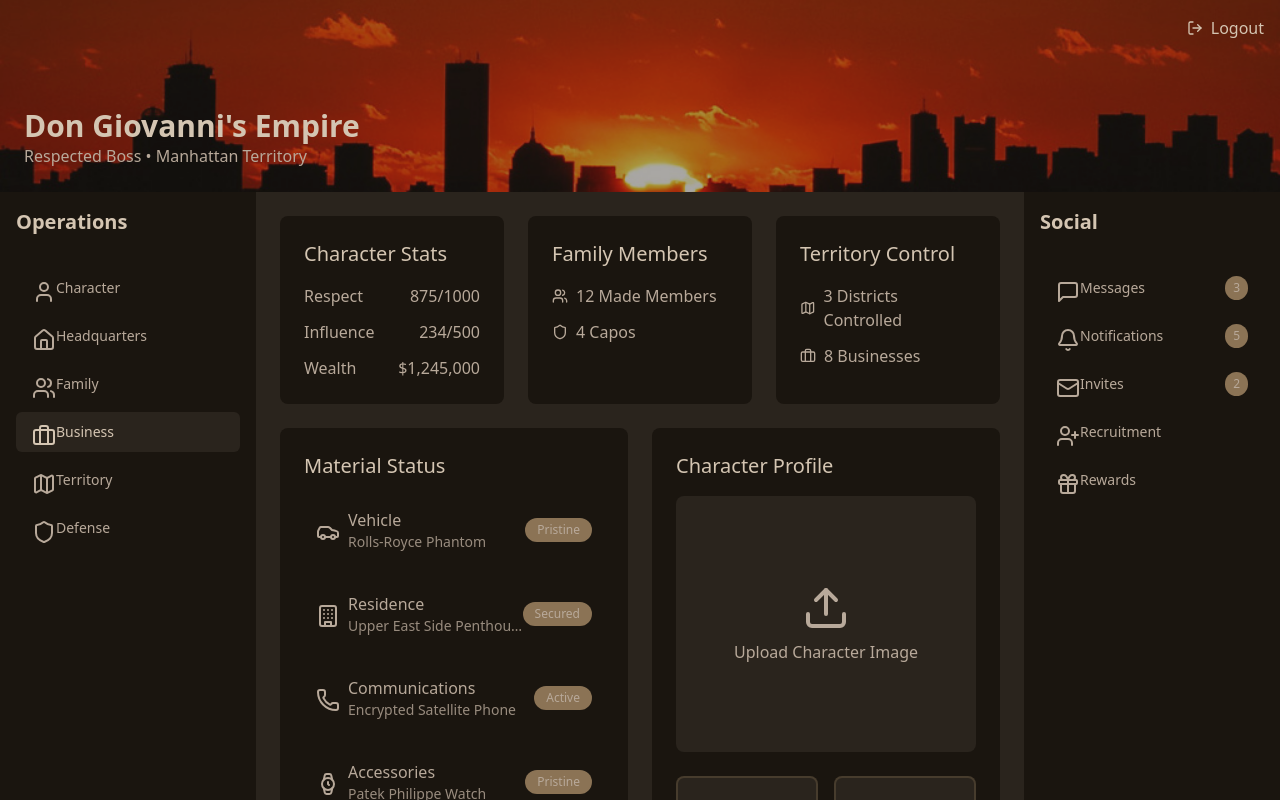
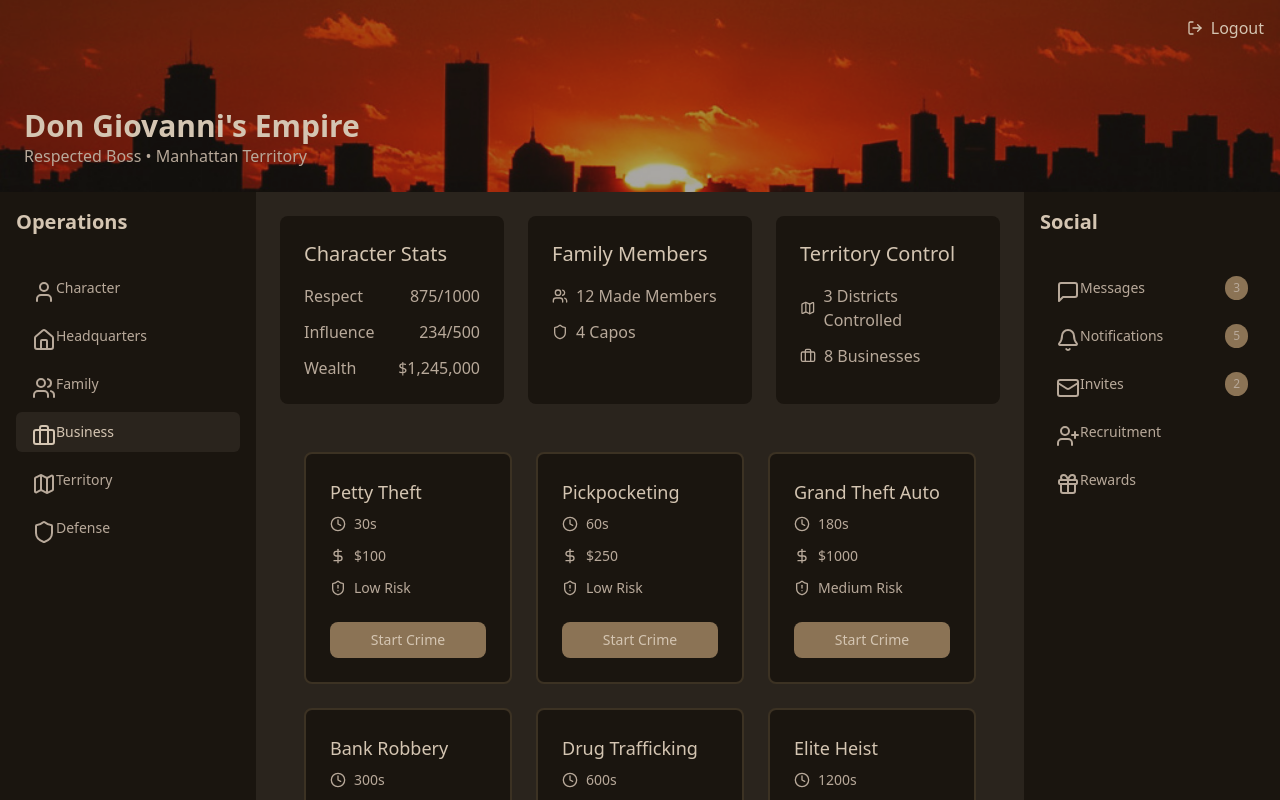
Before and after one commit to ittapopo/mafios, a Next.js app: page /dashboard in a window 1280 px wide. Both pictures are taken after a click on the button "Business". Shown: the top 800 px of the page. Built offline with nearby package versions, Linux system fonts and the light colour scheme.

Commit message:
business content

```diff
--- /dev/null
+++ b/app/dashboard/business-content/business-content.tsx
@@ -0,0 +1,20 @@
+import { CrimeItem } from "./crime-item/crime-item";
+
+export const BusinessContent = () => {
+    const crimeTiers = [
+        { name: "Petty Theft", duration: 30, reward: 100, risk: "Low" },
+        { name: "Pickpocketing", duration: 60, reward: 250, risk: "Low" },
+        { name: "Grand Theft Auto", duration: 180, reward: 1000, risk: "Medium" },
+        { name: "Bank Robbery", duration: 300, reward: 5000, risk: "High" },
+        { name: "Drug Trafficking", duration: 600, reward: 15000, risk: "Very High" },
+        { name: "Elite Heist", duration: 1200, reward: 50000, risk: "Extreme" }
+    ];
+
+    return (
+        <div className="grid grid-cols-1 md:grid-cols-2 lg:grid-cols-3 gap-6 p-6">
+            {crimeTiers.map((crime, index) => (
+                <CrimeItem key={index} crime={crime} />
+            ))}
+        </div>
+    );
+};
--- /dev/null
+++ b/app/dashboard/business-content/crime-item/crime-item.tsx
@@ -0,0 +1,44 @@
+import { Clock, DollarSign, ShieldAlert } from "lucide-react";
+import { useState } from "react";
+
+export const CrimeItem = ({ crime }: { crime: { name: string; duration: number; reward: number; risk: string } }) => {
+    const [isRunning, setIsRunning] = useState(false);
+    const [timeLeft, setTimeLeft] = useState(0);
+
+    const startCrime = () => {
+        setIsRunning(true);
+        setTimeLeft(crime.duration);
+        const timer = setInterval(() => {
+            setTimeLeft((prev) => {
+                if (prev <= 1) {
+                    clearInterval(timer);
+                    setIsRunning(false);
+                    return 0;
+                }
+                return prev - 1;
+            });
+        }, 1000);
+    };
+
+    return (
+        <div className="bg-[#1A150F] p-6 rounded-lg border-2 border-[#8B7355]/30 hover:border-[#8B7355] transition-colors">
+            <h3 className="text-[#D4C5B2] text-lg font-medium mb-2">{crime.name}</h3>
+            <div className="text-[#B8A99A] text-sm mb-3 flex items-center gap-2">
+                <Clock className="h-4 w-4" /> {crime.duration}s
+            </div>
+            <div className="text-[#B8A99A] text-sm mb-3 flex items-center gap-2">
+                <DollarSign className="h-4 w-4" /> ${crime.reward}
+            </div>
+            <div className="text-[#B8A99A] text-sm mb-3 flex items-center gap-2">
+                <ShieldAlert className="h-4 w-4" /> {crime.risk} Risk
+            </div>
+            <button
+                onClick={startCrime}
+                disabled={isRunning}
+                className="w-full py-2 mt-3 text-sm font-medium text-[#D4C5B2] bg-[#8B7355] rounded-lg disabled:opacity-50"
+            >
+                {isRunning ? `In Progress (${timeLeft}s)` : "Start Crime"}
+            </button>
+        </div>
+    );
+};
--- a/app/dashboard/page.tsx
+++ b/app/dashboard/page.tsx
@@ -9,6 +9,7 @@ import { CharacterContent } from './character-content/character-content';
 import { HeadquartersContent } from './headquarters-content/headquarters-content';
 import { Route } from '../lib/types';
 import FamilyContent from './family-content/family-content';
+import { BusinessContent } from './business-content/business-content';
 
 const MafiaDashboard: React.FC = () => {
     const [currentRoute, setCurrentRoute] = useState<Route>('/character');
@@ -21,6 +22,8 @@ const MafiaDashboard: React.FC = () => {
                 return <HeadquartersContent />;
             case '/family':
                 return <FamilyContent />;
+            case '/business':
+                return <BusinessContent />;
             // Add other cases for Family, Business, Territory, Defense
             default:
                 return <CharacterContent />;
```
